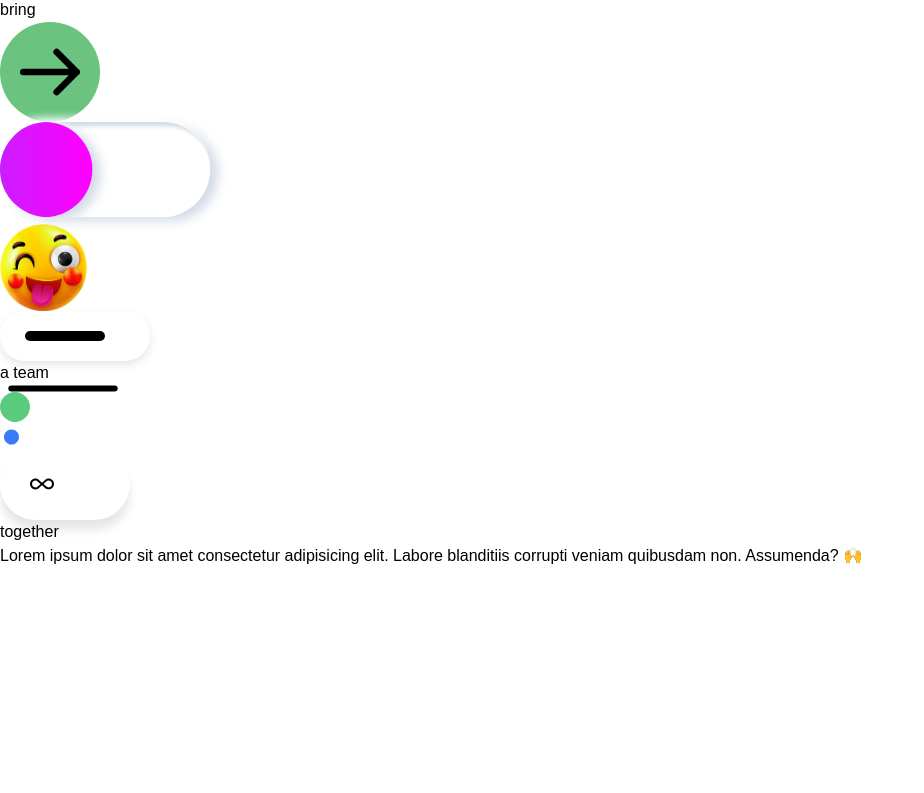
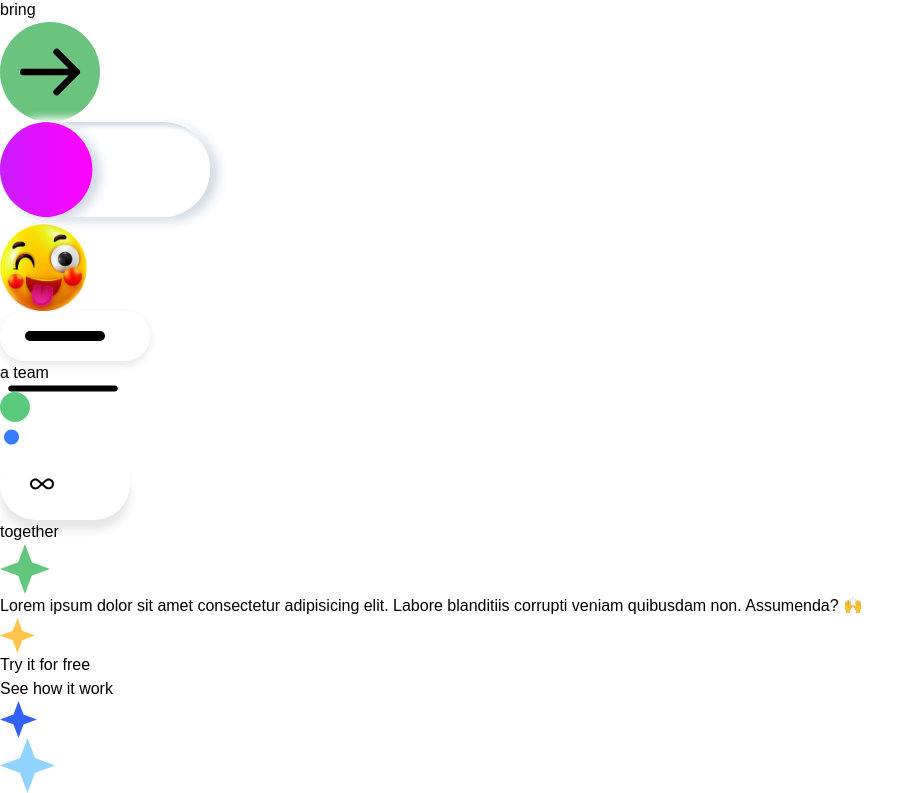
Before and after one commit to z3t444/Rebuild-Nunino, a React app: page / in a window 1280 px wide. Shown: the part 248-1041 px from the top of the page, without its empty margins (0-924 px from the left). Before the commit the page ends 816 px from the top, so only its background shows below. Built offline with nearby package versions, Linux system fonts and the light colour scheme; the HTML template or start-up script is replaced by a standard one.

Commit message:
<ui>(Update Icons Layout Design)

```diff
--- a/src/components/Hero/Hero.jsx
+++ b/src/components/Hero/Hero.jsx
@@ -7,6 +7,10 @@ import Line2 from "./icons/Line2.jsx";
 import CircleGreen from "./icons/GreenCircle.jsx";
 import SmallCircle from "./icons/SmallCircle.jsx";
 import Infinity from "./icons/infinity.jsx";
+import GreenStar from "./icons/GreenStar.jsx";
+import YellowStar from "./icons/YellowStar.jsx";
+import BlueStar from "./icons/BlueStar.jsx";
+import SkyStar from "./icons/SkyStar.jsx";
 // CSS
 import "./style/Hero.css";
 
@@ -67,8 +71,40 @@ function Hero() {
         </div>
       </div>
 
-      <div className="description-and-button mt-14">
-        <p className="xl:w-1/3 mx-auto text-center font-medium leading-7 text-gray-600">Lorem ipsum dolor sit amet consectetur adipisicing elit. Labore blanditiis corrupti veniam quibusdam non. Assumenda? 🙌</p>
+      <div>
+        <div className="description-and-button flex justify-center w-[800px] mx-auto items-center mt-16">
+          <div className="star-svg -mt-20">
+            <GreenStar></GreenStar>
+          </div>
+          <p className="xl:w-1/2 mx-auto text-center font-medium leading-7 text-gray-600">Lorem ipsum dolor sit amet consectetur adipisicing elit. Labore blanditiis corrupti veniam quibusdam non. Assumenda? 🙌</p>
+          <div className="star-svg">
+            <YellowStar></YellowStar>
+          </div>
+        </div>
+        <div className="flex justify-center mt-10">
+          <button className="button py-4 hover:scale-95 duration-300 rounded-full px-6  text-center bg-[#1c1e28] ">
+            <a className="text-gray-100 text-[13px] tracking-wide font-semibold" href="#">
+              Try it for free
+            </a>
+          </button>
+        </div>
+        <div className="flex justify-center mt-4">
+          <button className="hover:scale-95 duration-300">
+            <a className="text-gray-800 font-semibold hover:underline duration-300" href="#">
+              See how it work
+            </a>
+          </button>
+        </div>
+      </div>
+      <div className="star-svg">
+        <div className="flex justify-around">
+          <div className="-mt-10">
+            <BlueStar></BlueStar>
+          </div>
+          <div className="-mt-16">
+            <SkyStar></SkyStar>
+          </div>
+        </div>
       </div>
     </>
   );
--- a/src/components/Hero/icons/BlueStar.jsx
+++ b/src/components/Hero/icons/BlueStar.jsx
@@ -4,7 +4,7 @@ function BlueStar() {
   return (
     <>
       <div>
-        <svg xmlns="http://www.w3.org/2000/svg" width="22" height="22" viewBox="0 0 22 22" fill="none">
+        <svg xmlns="http://www.w3.org/2000/svg" width="37" height="37" viewBox="0 0 22 22" fill="none">
           <path d="M11 0L8 8L0 11L8 14L11 22L14 14L22 11L14 8L11 0Z" fill="#3461F5" />
         </svg>
       </div>
--- a/src/components/Hero/icons/GreenStar.jsx
+++ b/src/components/Hero/icons/GreenStar.jsx
@@ -4,7 +4,7 @@ function GreenStar() {
   return (
     <>
       <div>
-        <svg xmlns="http://www.w3.org/2000/svg" width="22" height="22" viewBox="0 0 22 22" fill="none">
+        <svg xmlns="http://www.w3.org/2000/svg" width="50" height="50" viewBox="0 0 22 22" fill="none">
           <path d="M11 0L8 8L0 11L8 14L11 22L14 14L22 11L14 8L11 0Z" fill="#63C67D" />
         </svg>
       </div>
--- a/src/components/Hero/icons/SkyStar.jsx
+++ b/src/components/Hero/icons/SkyStar.jsx
@@ -4,7 +4,7 @@ function SkyStar() {
   return (
     <>
       <div>
-        <svg xmlns="http://www.w3.org/2000/svg" width="22" height="22" viewBox="0 0 22 22" fill="none">
+        <svg xmlns="http://www.w3.org/2000/svg" width="55" height="55" viewBox="0 0 22 22" fill="none">
           <path d="M11 0L8 8L0 11L8 14L11 22L14 14L22 11L14 8L11 0Z" fill="#91D4FF" />
         </svg>
       </div>
--- a/src/components/Hero/icons/YellowStar.jsx
+++ b/src/components/Hero/icons/YellowStar.jsx
@@ -4,8 +4,8 @@ function YellowStar() {
   return (
     <>
       <div>
-        <svg xmlns="http://www.w3.org/2000/svg" width="22" height="22" viewBox="0 0 22 22" fill="none">
-          <path d="M11 0L8 8L0 11L8 14L11 22L14 14L22 11L14 8L11 0Z" fill="#4ECB71" />
+        <svg xmlns="http://www.w3.org/2000/svg" width="35" height="35" viewBox="0 0 22 22" fill="none">
+          <path d="M11 0L8 8L0 11L8 14L11 22L14 14L22 11L14 8L11 0Z" fill="#ffc54c" />
         </svg>
       </div>
     </>
```
